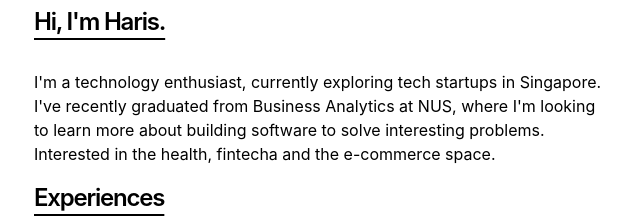
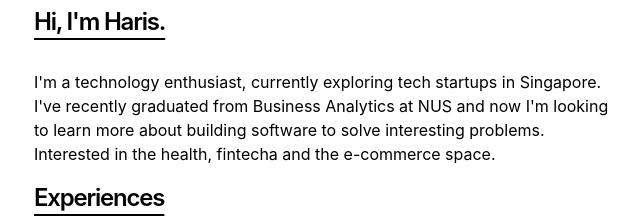
Before and after one commit to harisdzl/haris-updated-portfolio, a Next.js app: page / in a window 1280 px wide. Shown: the part 130-348 px from the top of the page, without its empty margins (318-958 px from the left). Built offline with nearby package versions, Linux system fonts and the light colour scheme.

Commit message:
small update

```diff
--- a/app/page.tsx
+++ b/app/page.tsx
@@ -9,7 +9,7 @@ export default function Page() {
       </h1>
       <p className="mb-4">
         {`I'm a technology enthusiast, currently exploring tech startups in Singapore. I've recently graduated from
-        Business Analytics at NUS, where I'm looking to learn more about building software to solve interesting problems.
+        Business Analytics at NUS and now I'm looking to learn more about building software to solve interesting problems.
         Interested in the health, fintecha and the e-commerce space.`}
       </p>
       <h1
```
